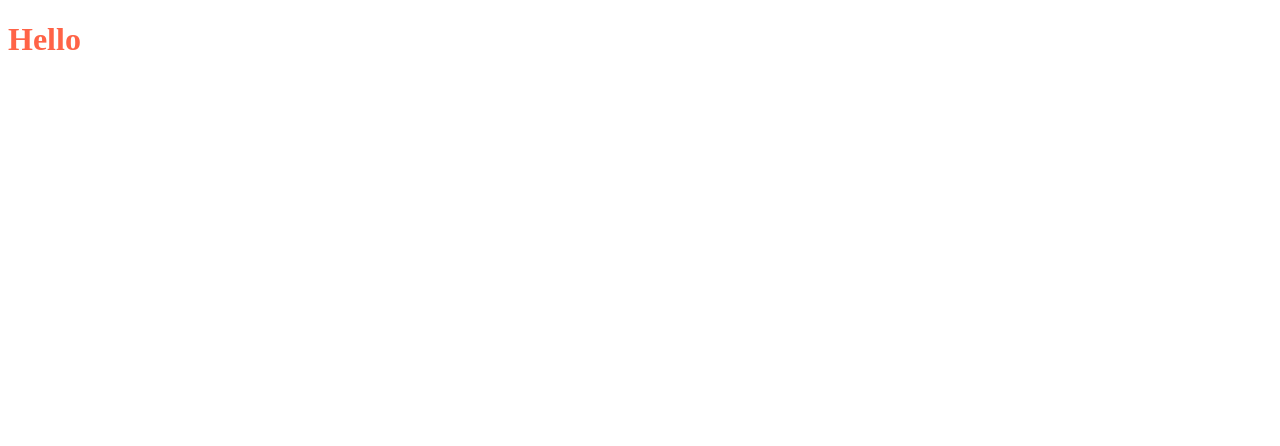
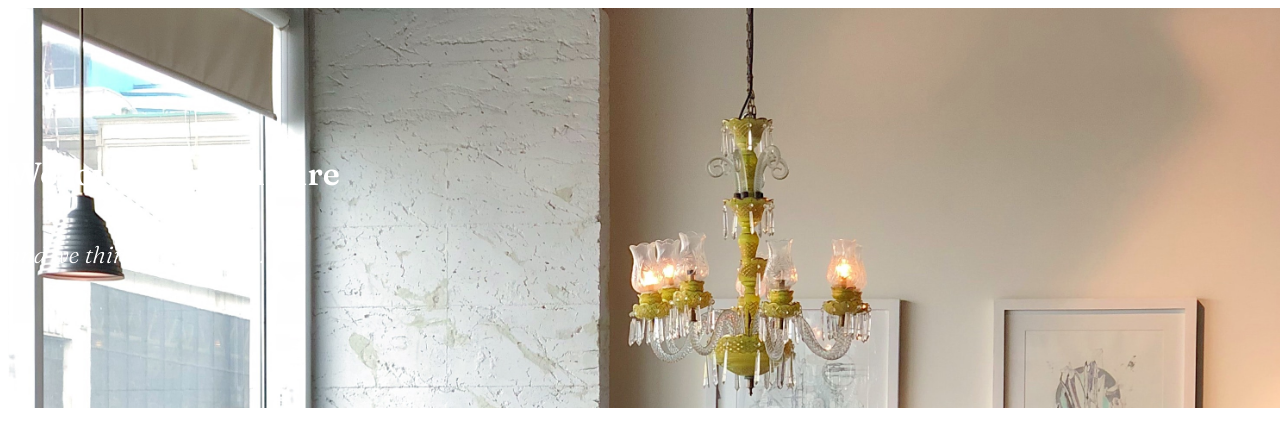
Before and after one commit to dylan-workhub/Furniture-Website, a plain HTML site: page index.html in a window 1280 px wide. Drawn offline with Linux system fonts and the light colour scheme.

Commit message:
Various Additions
Including addition of images folder, made an attempt at making the first block, etc.

```diff
--- a/index.html
+++ b/index.html
@@ -2,8 +2,13 @@
 <html>
     <head>
         <link rel="stylesheet" type="text/css" href="style.css">
+        <link rel="preconnect" href="https://fonts.gstatic.com">
+        <link href="https://fonts.googleapis.com/css2?family=Fraunces:ital,wght@0,600;1,300&display=swap" rel="stylesheet">
     </head>
     <body>
-        <h1>Hello</h1>
+        <section class="hero">
+            <h1>We love our furniture</h1>
+            <h2>and we think you will too.</h2>
+        </section>
     </body>
 </html>
--- a/style.css
+++ b/style.css
@@ -1,3 +1,29 @@
 h1{
-    color:tomato;
+    font-size:xx-large;
 }
+h2{
+    font-size:x-large;
+}
+.hero{
+    width:100%;
+    height:400px;
+    margin:auto;
+    display:flex;
+    flex-flow: column wrap;
+    justify-content:center;
+    background-image:url('images/hero.jpg');
+    background-size:cover;
+}
+body{
+    width:100%;
+    height:500px;
+}
+.hero h1{
+    color:white;
+    font-family: 'Fraunces', serif;
+}
+.hero h2{
+    color:white;
+    font-family: 'Fraunces', serif;
+    font-style:italic;
+}
```
Also changed, not shown: images/chair.png (added), images/chair2.jpg (added), images/chair3.jpg (added), images/dining.jpg (added), images/hero.jpg (added), images/mug.png (added), images/mug1.jpg (added), images/mug2.jpg (added), images/mug3.jpg (added), images/sofa.jpg (added), images/sofa.png (added), images/table.png (added), images/table1.jpg (added), 3 other files.
